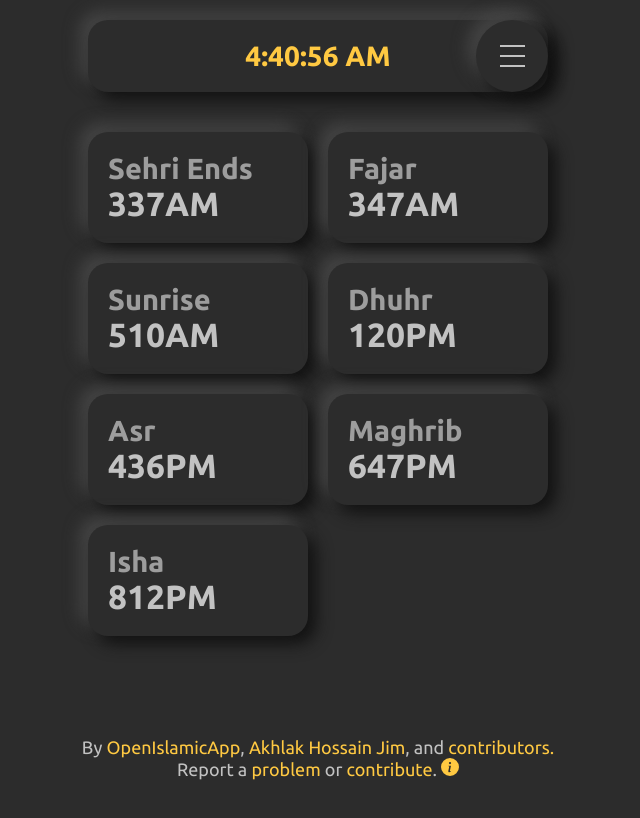
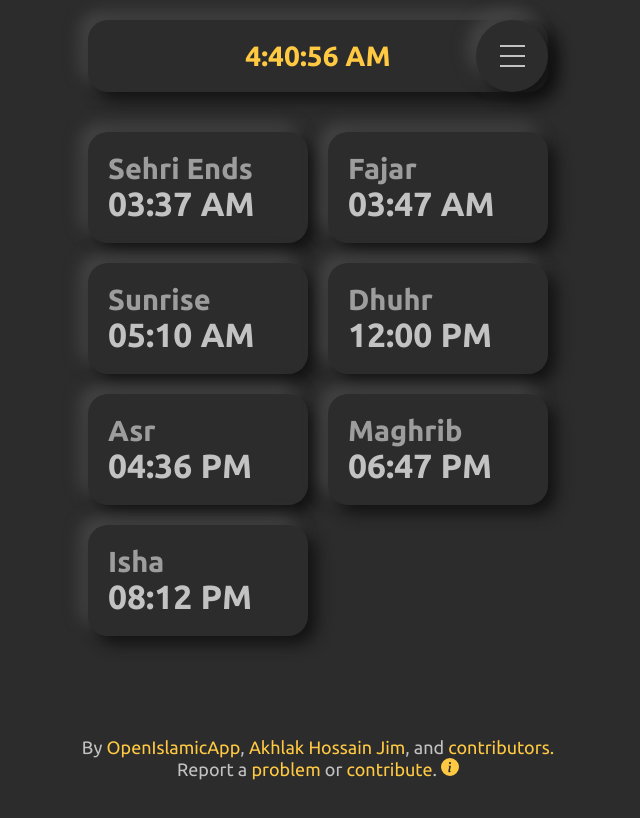
Before and after one commit to OpenIslamicApp/prayer-time, a React (Create React App) app: page / in a window 1280 px wide. Shown: the top 818 px of the page, without its empty margins (322-962 px from the left). Built offline with nearby package versions, Linux system fonts and the light colour scheme.

Commit message:
🛠️according to data structure update and cleanup

```diff
--- a/src/data/country/BD/Dhaka/index.js
+++ b/src/data/country/BD/Dhaka/index.js
@@ -12,32 +12,21 @@ import { november } from "./november";
 
 export default function BodyDhaka({ language }) {
   const [MONTH, setMONTH] = useState(0);
-  const TIME =
-    MONTH && MONTH === 0
-      ? []
-      : MONTH && MONTH === 1
-      ? []
-      : MONTH && MONTH === 2
-      ? march
-      : MONTH && MONTH === 3
-      ? april
-      : MONTH && MONTH === 4
-      ? may
-      : MONTH && MONTH === 5
-      ? june
-      : MONTH && MONTH === 6
-      ? july
-      : MONTH && MONTH === 7
-      ? august
-      : MONTH && MONTH === 8
-      ? september
-      : MONTH && MONTH === 9
-      ? october
-      : MONTH && MONTH === 10
-      ? november
-      : MONTH && MONTH === 11
-      ? []
-      : [];
+  const months = {
+    0: [],
+    1: [],
+    2: march,
+    3: april,
+    4: may,
+    5: june,
+    6: july,
+    7: august,
+    8: september,
+    9: october,
+    10: november,
+    11: [],
+  };
+  const TIME = MONTH && months[MONTH];
 
   const [DAY, setDAY] = useState();
 
@@ -46,92 +35,35 @@ export default function BodyDhaka({ language }) {
     setDAY(new Date().getDate());
   }, 1000);
 
+  const timeValidator = (tPar) => {
+    return TIME !== "" &&
+      TIME !== undefined &&
+      TIME !== null &&
+      DAY &&
+      TIME[DAY][tPar] &&
+      Array.isArray(TIME[DAY][tPar]) &&
+      TIME[DAY][tPar].length === 3
+      ? `${
+          TIME[DAY][tPar][0] < 10
+            ? `0${TIME[DAY][tPar][0]}`
+            : TIME[DAY][tPar][0]
+        }:${
+          TIME[DAY][tPar][1] < 10
+            ? `0${TIME[DAY][tPar][1]}`
+            : TIME[DAY][tPar][1]
+        } ${TIME[DAY][tPar][2]}`
+      : "00:00";
+  };
+
   return (
     <div className="body">
-      <TimeBox
-        name={language[0]}
-        time={
-          TIME !== "" &&
-          TIME !== undefined &&
-          TIME !== null &&
-          DAY &&
-          TIME[DAY].sehri
-            ? TIME[DAY].sehri
-            : "00:00"
-        }
-      />
-      <TimeBox
-        name={language[1]}
-        time={
-          TIME !== "" &&
-          TIME !== undefined &&
-          TIME !== null &&
-          DAY &&
-          TIME[DAY].fajar
-            ? TIME[DAY].fajar
-            : "00:00"
-        }
-      />
-      <TimeBox
-        name={language[2]}
-        time={
-          TIME !== "" &&
-          TIME !== undefined &&
-          TIME !== null &&
-          DAY &&
-          TIME[DAY].sunrise
-            ? TIME[DAY].sunrise
-            : "00:00"
-        }
-      />
-      <TimeBox
-        name={language[3]}
-        time={
-          TIME !== "" &&
-          TIME !== undefined &&
-          TIME !== null &&
-          DAY &&
-          TIME[DAY].dhuhur
-            ? TIME[DAY].dhuhur
-            : "00:00"
-        }
-      />
-      <TimeBox
-        name={language[4]}
-        time={
-          TIME !== "" &&
-          TIME !== undefined &&
-          TIME !== null &&
-          DAY &&
-          TIME[DAY].asr
-            ? TIME[DAY].asr
-            : "00:00"
-        }
-      />
-      <TimeBox
-        name={language[5]}
-        time={
-          TIME !== "" &&
-          TIME !== undefined &&
-          TIME !== null &&
-          DAY &&
-          TIME[DAY].magrib
-            ? TIME[DAY].magrib
-            : "00:00"
-        }
-      />
-      <TimeBox
-        name={language[6]}
-        time={
-          TIME !== "" &&
-          TIME !== undefined &&
-          TIME !== null &&
-          DAY &&
-          TIME[DAY].isha
-            ? TIME[DAY].isha
-            : "00:00"
-        }
-      />
+      <TimeBox name={language[0]} time={timeValidator("sehri")} />
+      <TimeBox name={language[1]} time={timeValidator("fajar")} />
+      <TimeBox name={language[2]} time={timeValidator("sunrise")} />
+      <TimeBox name={language[3]} time={timeValidator("dhuhur")} />
+      <TimeBox name={language[4]} time={timeValidator("asr")} />
+      <TimeBox name={language[5]} time={timeValidator("magrib")} />
+      <TimeBox name={language[6]} time={timeValidator("isha")} />
     </div>
   );
 }
```
